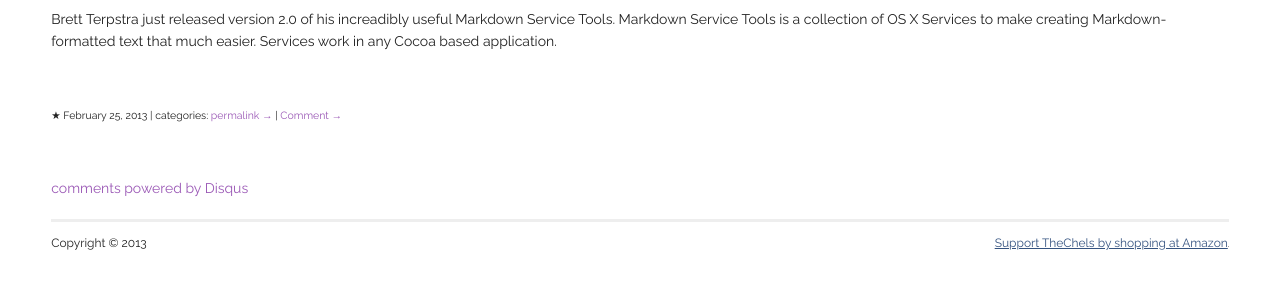
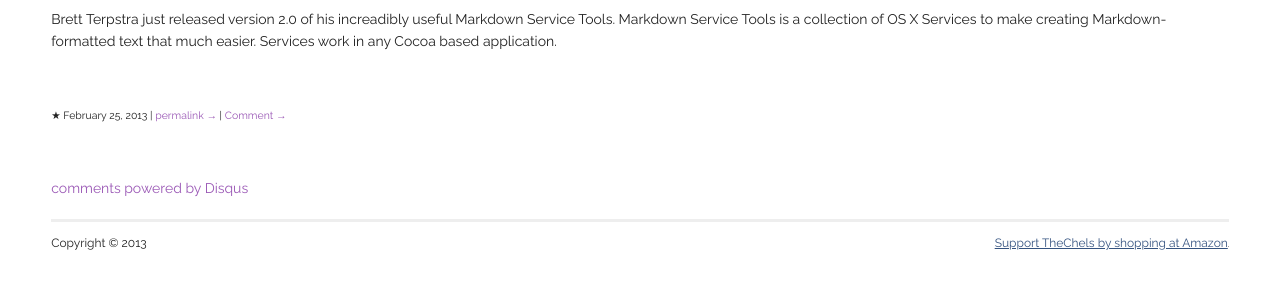
Before and after one commit to TheNenae/TheChels.github.io, a Jekyll site: the page built from _posts/2013-02-25-markdown-service-tools.md, in a window 1280 px wide. Shown: the part 208-497 px from the top of the page. Built offline with Jekyll 4.4.1, drawn with Linux system fonts in a browser that asks for light colours; Markdown is read by kramdown in place of the engine named in the settings; comment, search, counter and statistics services are not loaded; grey boxes are pictures that could not be loaded.

Commit message:
tidying up category pages

```diff
--- a/_layouts/post.html
+++ b/_layouts/post.html
@@ -12,7 +12,7 @@
 				  <h3><a href="{{ page.url }}">{% if site.titlecase %}{{ page.title | titlecase }}{% else %}{{ page.title }}{% endif %}</a></h3>
 				{% endif %}
 
-           <small>★ by <span class="date">{{ page.author }}</span></small>
+           <small>★ by <span class="date"><a href="/{{ post.author }}">{{ post.author }}</a></span></small>
   		</header>
 
     	{{ content }}
@@ -20,7 +20,6 @@
 
         <p>
          <small>★ <span class="date">{{ page.date | date: "%B %e, %Y" }}</span> |
-         categories: {{ page.categories | join: ', ' }}
          <a href="{{ post.url }}" class="permalink" title="Permalink">permalink →</a> |
          <a href="{{ post.url }}" class="comment" title="Comment">Comment →</a>
 	</small>
--- a/index.html
+++ b/index.html
@@ -15,7 +15,7 @@
             </h3>
 {% else %}<h3><a href="{{ post.url }}">{{ post.title }}</a></h3>{% endif %}
 
-			<small>★ <span class="date">by {{ post.author }}</span></small>
+			<small>★ <span class="date">by <a href="/{{ post.author }}">{{ post.author }}</a></span></small>
 		</header>
 
 		{% if post.content contains '<!--more-->' %}
```
